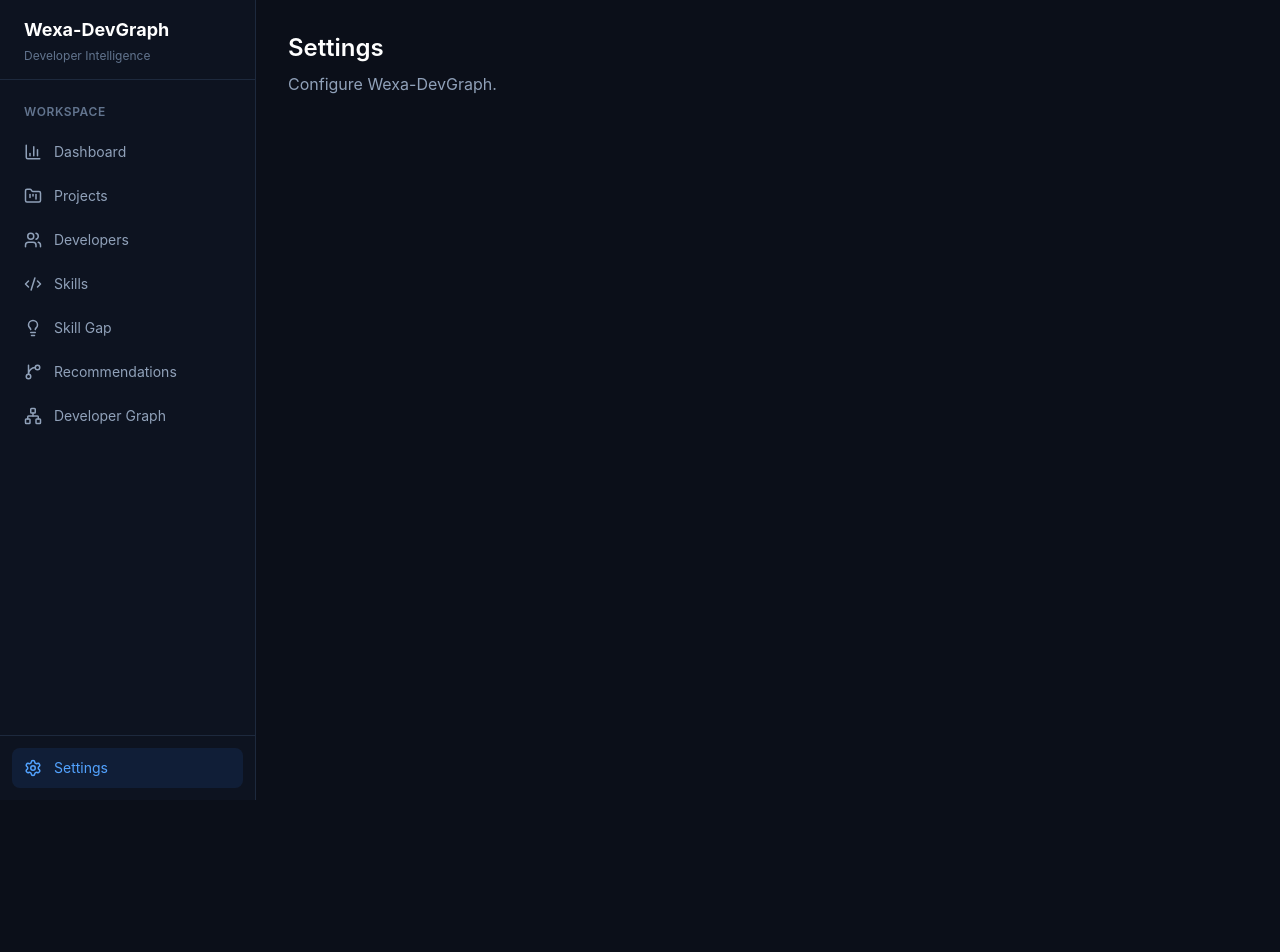
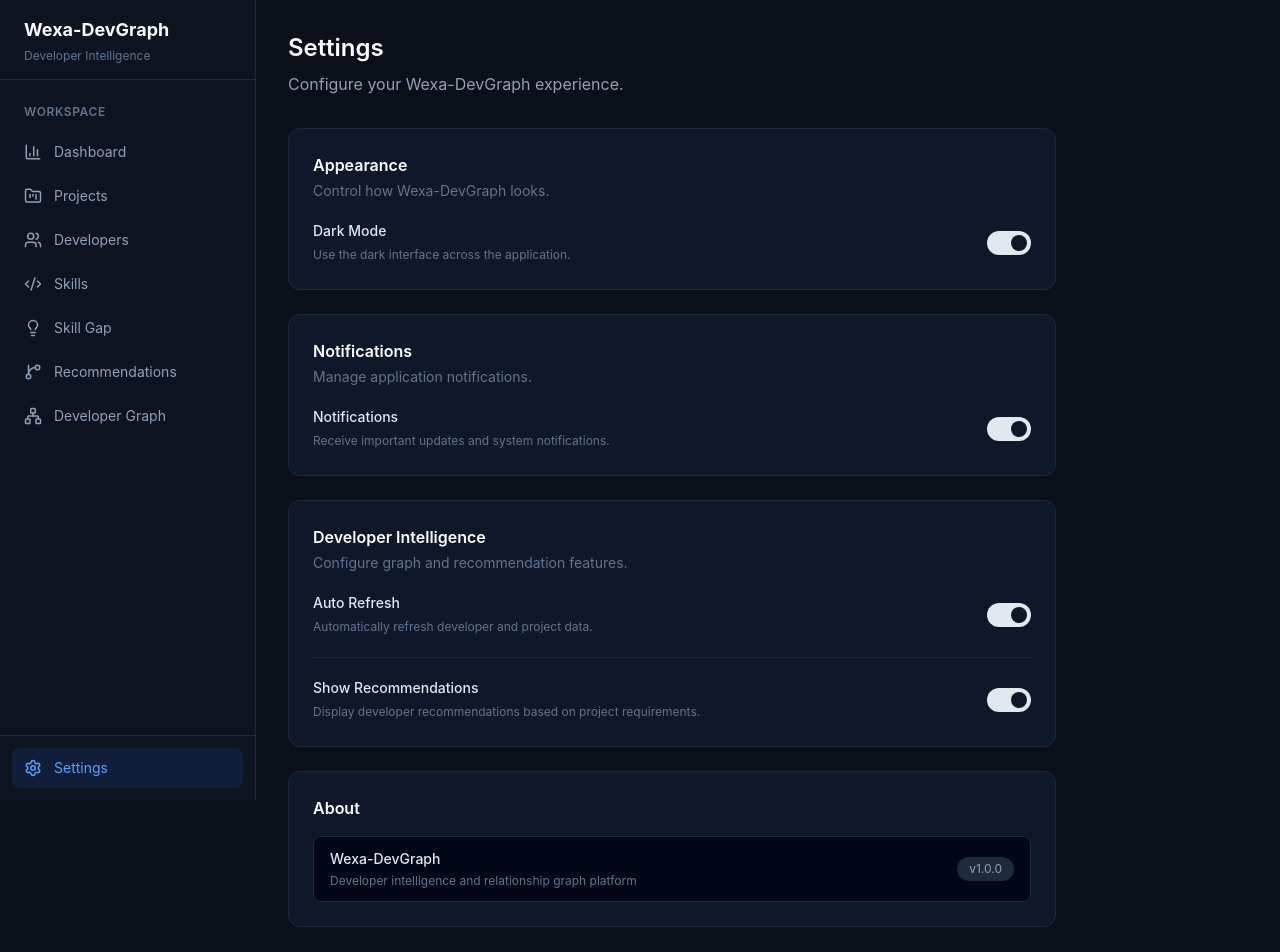
Before and after one commit to mayurCoder2004/Wexa-DevGraph, a React app in the folder frontend/: page /settings in a window 1280 px wide. Shown: the top 952 px of the page. Before the commit the page ends 800 px from the top, so only its background shows below. Built offline with nearby package versions, Linux system fonts and the light colour scheme; the HTML template or start-up script is replaced by a standard one.

Commit message:
feat: add settings page

```diff
--- a/frontend/src/pages/Settings/Settings.jsx
+++ b/frontend/src/pages/Settings/Settings.jsx
@@ -1,10 +1,161 @@
+import { useState } from "react";
+
 function Settings() {
+  const [settings, setSettings] = useState({
+    darkMode: true,
+    notifications: true,
+    autoRefresh: true,
+    showRecommendations: true,
+  });
+
+  function toggleSetting(key) {
+    setSettings((prev) => ({
+      ...prev,
+      [key]: !prev[key],
+    }));
+  }
+
   return (
     <div className="p-8">
-      <h1 className="text-2xl font-semibold text-white">Settings</h1>
-      <p className="mt-2 text-slate-400">
-        Configure Wexa-DevGraph.
-      </p>
+      {/* Header */}
+      <div className="mb-8">
+        <h1 className="text-2xl font-semibold text-white">
+          Settings
+        </h1>
+
+        <p className="mt-2 text-slate-400">
+          Configure your Wexa-DevGraph experience.
+        </p>
+      </div>
+
+      <div className="max-w-3xl space-y-6">
+        {/* Appearance */}
+        <section className="rounded-xl border border-slate-800 bg-slate-900 p-6">
+          <div className="mb-5">
+            <h2 className="text-base font-semibold text-white">
+              Appearance
+            </h2>
+
+            <p className="mt-1 text-sm text-slate-500">
+              Control how Wexa-DevGraph looks.
+            </p>
+          </div>
+
+          <SettingRow
+            title="Dark Mode"
+            description="Use the dark interface across the application."
+            enabled={settings.darkMode}
+            onToggle={() => toggleSetting("darkMode")}
+          />
+        </section>
+
+        {/* Notifications */}
+        <section className="rounded-xl border border-slate-800 bg-slate-900 p-6">
+          <div className="mb-5">
+            <h2 className="text-base font-semibold text-white">
+              Notifications
+            </h2>
+
+            <p className="mt-1 text-sm text-slate-500">
+              Manage application notifications.
+            </p>
+          </div>
+
+          <SettingRow
+            title="Notifications"
+            description="Receive important updates and system notifications."
+            enabled={settings.notifications}
+            onToggle={() => toggleSetting("notifications")}
+          />
+        </section>
+
+        {/* Developer Intelligence */}
+        <section className="rounded-xl border border-slate-800 bg-slate-900 p-6">
+          <div className="mb-5">
+            <h2 className="text-base font-semibold text-white">
+              Developer Intelligence
+            </h2>
+
+            <p className="mt-1 text-sm text-slate-500">
+              Configure graph and recommendation features.
+            </p>
+          </div>
+
+          <div className="space-y-5">
+            <SettingRow
+              title="Auto Refresh"
+              description="Automatically refresh developer and project data."
+              enabled={settings.autoRefresh}
+              onToggle={() => toggleSetting("autoRefresh")}
+            />
+
+            <div className="border-t border-slate-800" />
+
+            <SettingRow
+              title="Show Recommendations"
+              description="Display developer recommendations based on project requirements."
+              enabled={settings.showRecommendations}
+              onToggle={() => toggleSetting("showRecommendations")}
+            />
+          </div>
+        </section>
+
+        {/* About */}
+        <section className="rounded-xl border border-slate-800 bg-slate-900 p-6">
+          <h2 className="text-base font-semibold text-white">
+            About
+          </h2>
+
+          <div className="mt-4 flex items-center justify-between rounded-lg border border-slate-800 bg-slate-950 px-4 py-3">
+            <div>
+              <p className="text-sm font-medium text-slate-200">
+                Wexa-DevGraph
+              </p>
+
+              <p className="mt-1 text-xs text-slate-500">
+                Developer intelligence and relationship graph platform
+              </p>
+            </div>
+
+            <span className="rounded-full bg-slate-800 px-3 py-1 text-xs text-slate-400">
+              v1.0.0
+            </span>
+          </div>
+        </section>
+      </div>
+    </div>
+  );
+}
+
+function SettingRow({ title, description, enabled, onToggle }) {
+  return (
+    <div className="flex items-center justify-between gap-6">
+      <div>
+        <p className="text-sm font-medium text-slate-200">
+          {title}
+        </p>
+
+        <p className="mt-1 text-xs leading-5 text-slate-500">
+          {description}
+        </p>
+      </div>
+
+      <button
+        type="button"
+        onClick={onToggle}
+        aria-pressed={enabled}
+        className={`relative h-6 w-11 shrink-0 rounded-full transition ${
+          enabled ? "bg-slate-200" : "bg-slate-700"
+        }`}
+      >
+        <span
+          className={`absolute top-1 h-4 w-4 rounded-full transition ${
+            enabled
+              ? "left-6 bg-slate-900"
+              : "left-1 bg-slate-400"
+          }`}
+        />
+      </button>
     </div>
   );
 }
```
